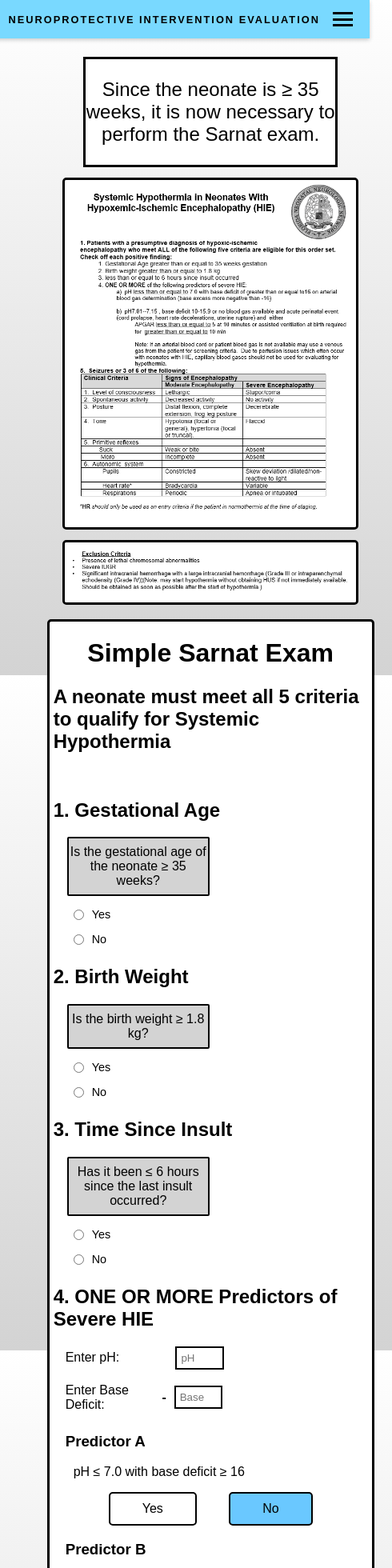
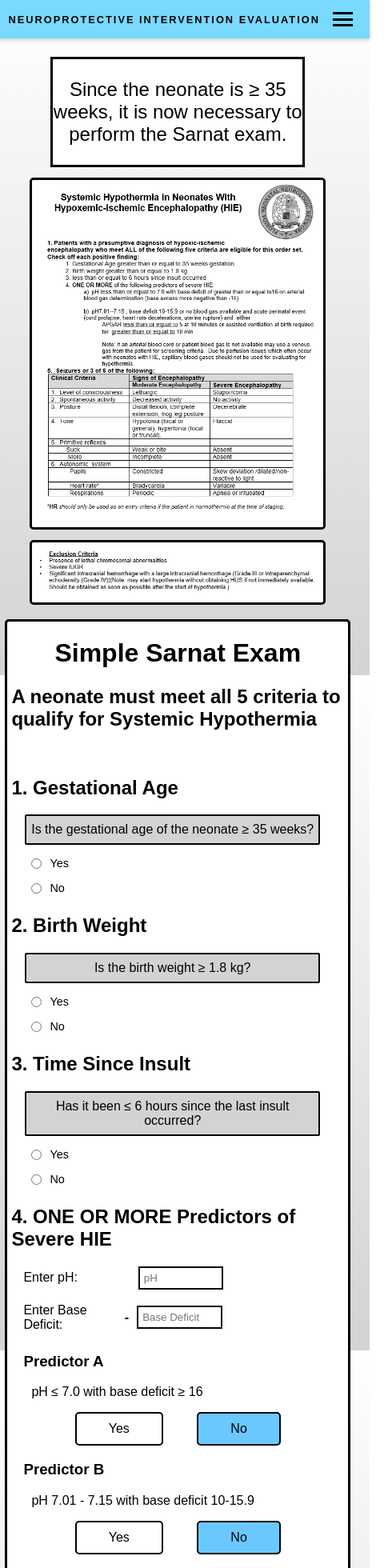
Before and after one commit to alexmerlo23/NeoCare, a React (Vite) app in the folder frontend/: page /rightbranch in a window 390 px wide. Shown: the top 1960 px of the page at 80% size, 490 px wide, since content can reach past the window. Built offline with nearby package versions, Linux system fonts and the light colour scheme; a web font is replaced by a local one.

Commit message:
added screen responsiveness

```diff
--- a/frontend/src/pages/LeftBranch/LeftBranch.css
+++ b/frontend/src/pages/LeftBranch/LeftBranch.css
@@ -95,7 +95,7 @@
 /* Media Query for Extra Small Screens (Mobile) */
 @media (max-width: 480px) {
     .leftbranch-container {
-        margin-left: 10%;
+        margin-left: 8%;
     }
 
     .info-box {
--- a/frontend/src/pages/RightBranch/RightBranch.css
+++ b/frontend/src/pages/RightBranch/RightBranch.css
@@ -313,12 +313,33 @@
     .part-5-description-left {
         border-top: 2px solid black; /* optional: reintroduce top border if needed */
     }
+
+    .right-branch-sarnat-exam {
+        width: 95%;
+    }
+    .radio-group p {
+        width: 45%;
+    }
+
+    .input-group input {
+        width: 25%;
+    }
 }
 
 
 @media (max-width: 468px) {
     .right-branch-container {
-        margin-left: 15%;
+        margin-left: 6%;
     }
 
+    .right-branch-sarnat-exam {
+        width: 95%;
+    }
+    .radio-group p {
+        width: 90%;
+    }
+
+    .input-group input {
+        width: 25%;
+    }
 }
```
